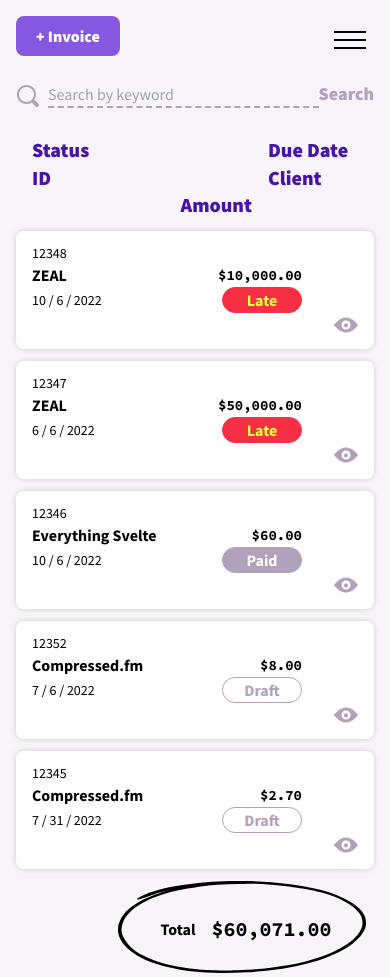
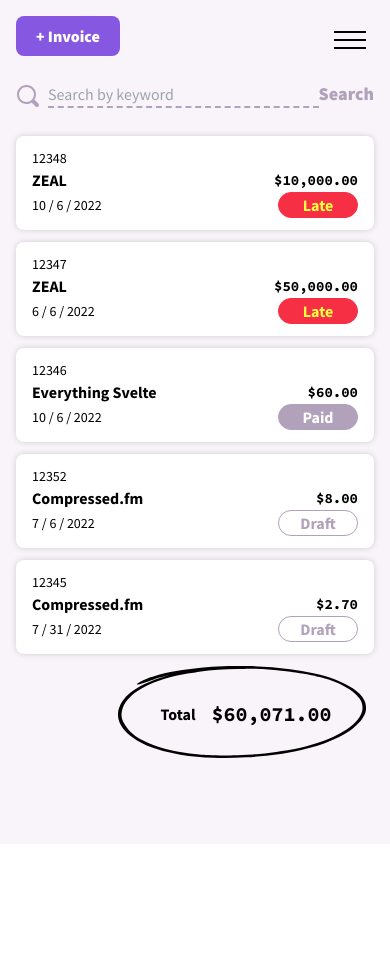
Before and after one commit to TranTrungTinh/invoice-app, a SvelteKit app: page /invoices in a window 390 px wide. After the commit the page ends 844 px from the top, so only its background shows below. Built offline with nearby package versions, Linux system fonts and the light colour scheme.

Commit message:
chore: Adjusted grid layout for invoice line items. Improved responsiveness and layout structure of invoice line items.

```diff
--- a/src/app.css
+++ b/src/app.css
@@ -18,7 +18,7 @@
   input[type="date"],
   input[type="password"],
   input[type="email"] {
-    @apply h-14 w-full rounded-lg border-2 border-silver px-4 font-sansSerif text-base;
+    @apply h-10 lg:h-14 w-full rounded-lg border-2 border-silver px-4 font-sansSerif text-base;
   }
 
   textarea {
@@ -26,7 +26,7 @@
   }
 
   select {
-    @apply border-silver border-2 rounded-lg h-14 w-full p-4 appearance-none bg-chevronDown bg-no-repeat bg-right-center
+    @apply border-silver border-2 rounded-lg w-full px-4 lg:p-4 appearance-none bg-chevronDown bg-no-repeat bg-right-center h-10 lg:h-14
   }
 
   select:focus,
@@ -50,7 +50,36 @@
   }
 
   .invoice-line-item {
-    @apply grid grid-cols-invoiceLineItem gap-x-5;
+    @apply grid sm:grid-cols-invoiceLineItem gap-5 relative;
+    grid-template-areas: "description description description"
+      "unitPrice qty amount";
+  }
+
+  @media (min-width: 640px) {
+    .invoice-line-item {
+      grid-template-areas: "description unitPrice qty amount trash";
+    }
+  }
+
+  .invoice-line-item .description {
+    grid-area: description;
+  }
+
+  .invoice-line-item .unitPrice {
+    grid-area: unitPrice;
+  }
+
+  .invoice-line-item .qty {
+    grid-area: qty;
+  }
+
+  .invoice-line-item .amount {
+    grid-area: amount;
+  }
+
+  .invoice-line-item .trash {
+    @apply absolute top-0 right-0 sm:relative;;
+    grid-area: trash;
   }
 
   .field {
--- a/src/lib/components/SlidePanel.svelte
+++ b/src/lib/components/SlidePanel.svelte
@@ -18,7 +18,7 @@
 <Portal>
   <Overlay />
   <div
-    class="fixed right-0 top-0 z-slidePanel h-screen w-3/4 overflow-y-scroll bg-white py-20 px-32 shadow-slidePanel"
+    class="fixed right-0 top-0 z-slidePanel h-screen w-full overflow-y-scroll bg-white px-5 pt-16 shadow-slidePanel lg:w-3/4 lg:py-20 lg:px-32"
   >
     <button
       class="absolute top-5 left-7 text-pastelPurple hover:text-daisyBush"
--- a/src/routes/(dashboard)/invoices/InvoiceForm.svelte
+++ b/src/routes/(dashboard)/invoices/InvoiceForm.svelte
@@ -77,11 +77,12 @@
 
 <form class="grid grid-cols-6 gap-x-5" on:submit|preventDefault={handleSubmit}>
   <!-- client -->
-  <div class="field col-span-4">
+  <div class="field col-span-6 md:col-span-4">
     {#if !isNewClient}
       <label for="client">Client</label>
-      <div class="flex items-end gap-x-5">
+      <div class="flex flex-wrap items-end gap-x-2 sm:flex-nowrap md:gap-x-5">
         <select
+          class="mb-2 sm:mb-0"
           name="client"
           id="client"
           required={!isNewClient}
@@ -96,7 +97,7 @@
             <option value={client.id}>{client.name}</option>
           {/each}
         </select>
-        <div class="text-base font-bold leading-[3.5rem] text-monsoon">or</div>
+        <div class="text-base font-bold leading-[2.25rem] text-monsoon lg:leading-[3.5rem]">or</div>
         <Button
           label="+ Client"
           onClick={() => {
@@ -110,9 +111,15 @@
       </div>
     {:else}
       <label for="NewClient">New Client</label>
-      <div class="flex items-end gap-x-5">
-        <input type="text" name="newClient" required={isNewClient} bind:value={newClient.name} />
-        <div class="text-base font-bold leading-[3.5rem] text-monsoon">or</div>
+      <div class="flex flex-wrap items-end gap-x-2 sm:flex-nowrap md:gap-x-5">
+        <input
+          type="text"
+          name="newClient"
+          required={isNewClient}
+          bind:value={newClient.name}
+          class="mb-2 sm:mb-0"
+        />
+        <div class="text-base font-bold leading-[2.25rem] text-monsoon lg:leading-[3.5rem]">or</div>
         <Button
           label="Existing Client"
           onClick={() => {
@@ -127,7 +134,7 @@
   </div>
 
   <!-- invoice id -->
-  <div class="field col-span-2">
+  <div class="field col-span-6 row-start-1 md:col-span-2 md:row-start-auto">
     <label for="invoiceNumber">Invoice ID</label>
     <input type="number" name="invoiceNumber" required bind:value={invoice.invoiceNumber} />
   </div>
@@ -174,13 +181,13 @@
   {/if}
 
   <!-- due date -->
-  <div class="field col-span-2">
+  <div class="field col-span-3 sm:col-span-2">
     <label for="dueDate">Due Date</label>
     <input type="date" name="dueDate" min={today} required bind:value={invoice.dueDate} />
   </div>
 
   <!-- issue date -->
-  <div class="field col-span-2 col-start-5">
+  <div class="field col-span-3 md:col-span-2 md:col-start-5">
     <label for="issueDate">Issue Date</label>
     <input type="date" name="issueDate" min={today} bind:value={invoice.issueDate} />
   </div>
--- a/src/routes/(dashboard)/invoices/InvoiceRow.svelte
+++ b/src/routes/(dashboard)/invoices/InvoiceRow.svelte
@@ -62,10 +62,10 @@
   <div class="amount text-right font-mono text-sm font-bold lg:text-lg">
     ${centsToDollars(invoiceTotal(invoice.lineItems, invoice.discount))}
   </div>
-  <div class="center viewButton hidden text-sm lg:flex lg:text-lg">
+  <div class="viewButton hidden items-center justify-center text-sm lg:flex lg:text-lg">
     <a href="#" class="text-pastelPurple hover:text-daisyBush"><View /></a>
   </div>
-  <div class="center moreButton relative hidden text-sm lg:flex lg:text-lg">
+  <div class="moreButton relative hidden items-center justify-center text-sm lg:flex lg:text-lg">
     <button
       class=" text-pastelPurple hover:text-daisyBush"
       on:click={() => {
--- a/src/routes/(dashboard)/invoices/InvoiceRowHeader.svelte
+++ b/src/routes/(dashboard)/invoices/InvoiceRowHeader.svelte
@@ -2,7 +2,7 @@
   export let className = '';
 </script>
 
-<div class={`table-header invoice-table hidde lg:grid ${className}`}>
+<div class={`table-header invoice-table hidden lg:grid ${className}`}>
   <h3>Status</h3>
   <h3>Due Date</h3>
   <h3>ID</h3>
--- a/src/routes/(dashboard)/invoices/LineItemRow.svelte
+++ b/src/routes/(dashboard)/invoices/LineItemRow.svelte
@@ -18,8 +18,9 @@
   let dispatch = createEventDispatcher();
 </script>
 
-<div class="invoice-line-item border-b-2 border-fog py-2">
-  <div>
+<div class="invoice-line-item border-b-2 border-fog py-4 sm:py-2">
+  <div class="description">
+    <label for="description" class="line-item-label">Description</label>
     <input
       class="line-item"
       type="text"
@@ -29,7 +30,8 @@
     />
   </div>
 
-  <div>
+  <div class="unitPrice">
+    <label for="unitPrice" class="line-item-label text-right">Unit Price</label>
     <input
       class="line-item text-right"
       type="number"
@@ -45,7 +47,8 @@
     />
   </div>
 
-  <div>
+  <div class="qty">
+    <label for="quantity" class="line-item-label text-center">Qty</label>
     <input
       class="line-item text-center"
       type="number"
@@ -59,7 +62,8 @@
     />
   </div>
 
-  <div>
+  <div class="amount">
+    <label for="amount" class="line-item-label text-right">Amount</label>
     <input
       class="line-item text-right"
       type="number"
@@ -71,7 +75,7 @@
     />
   </div>
 
-  <div>
+  <div class="trash">
     {#if canDelete}
       <button
         on:click|preventDefault={() => {
@@ -106,4 +110,8 @@
   input[type='text']:disabled {
     @apply border-b-0 bg-transparent px-0;
   }
+
+  .line-item-label {
+    @apply block sm:hidden;
+  }
 </style>
--- a/src/routes/(dashboard)/invoices/LineItemRows.svelte
+++ b/src/routes/(dashboard)/invoices/LineItemRows.svelte
@@ -43,7 +43,7 @@
 {/if}
 
 <div class="invoice-line-item">
-  <div class="col-span-2">
+  <div class="col-span-1 sm:col-span-2">
     <Button
       isAnimated={false}
       label="+ Line Item"
@@ -58,7 +58,7 @@
 </div>
 
 <div class="invoice-line-item">
-  <div class="col-span-2 py-5 text-right font-bold text-monsoon">Discount</div>
+  <div class="col-span-1 py-5 text-right font-bold text-monsoon sm:col-span-2">Discount</div>
   <div class="relative">
     <input
       class="line-item h-10 w-full border-b-2 border-dashed border-stone-300 pr-4 text-right focus:border-solid focus:border-lavenderIndigo focus:outline-none"
@@ -77,13 +77,13 @@
 </div>
 
 <div class="invoice-line-item">
-  <div class="col-span-6">
+  <div class="col-span-3 sm:col-span-6">
     <CircledAmount label="Total:" amount={`$${total}`} />
   </div>
 </div>
 
 <style lang="postcss">
   .table-header {
-    @apply text-sm font-bold text-daisyBush;
+    @apply hidden text-sm font-bold text-daisyBush sm:block;
   }
 </style>
```
